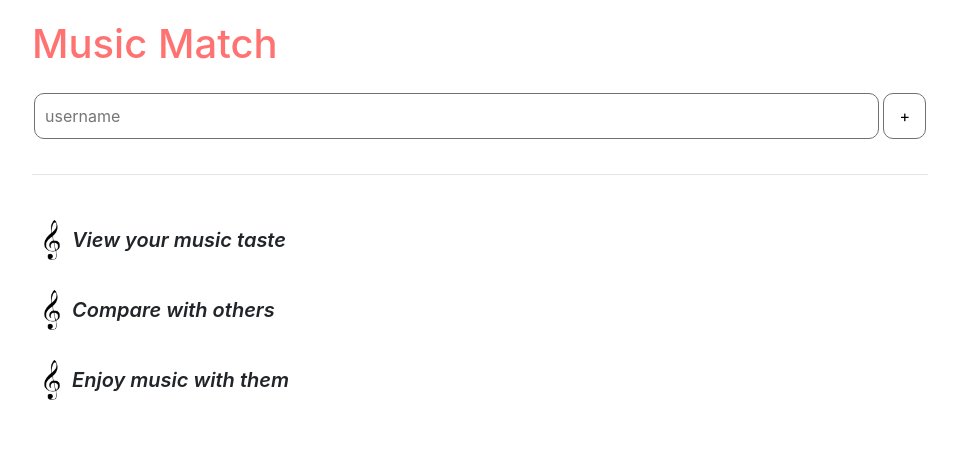
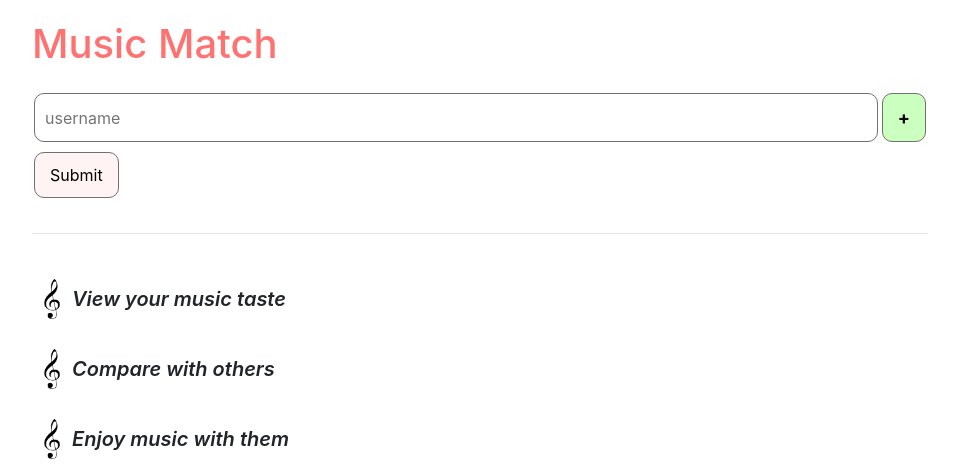
Before and after one commit to Nickvs99/MusicMatch, a Django app: page / in a window 1280 px wide. Shown: the part 72-545 px from the top of the page, without its empty margins (160-1119 px from the left). Run offline with Django 3.2, Linux system fonts and the light colour scheme; parts of the project's set-up code (start-up, migrations or seed data) failed here and were passed over; some libraries are stand-ins or nearby versions.

Commit message:
Userfields can now be added and removed by the user

```diff
--- a/MusicMatch/main/static/main/css/styles.css
+++ b/MusicMatch/main/static/main/css/styles.css
@@ -1,5 +1,6 @@
 body {
   width: 100%;
+  font-size: 16px;
 }
 
 button {
@@ -93,6 +94,24 @@ hr {
           flex: 1;
 }
 
+.add-user {
+  background-color: #CBFFC0;
+  font-size: 18px;
+  font-weight: bold;
+}
+
+.do-nothing {
+  background-color: #DCDCDC;
+  font-size: 18px;
+  font-weight: bold;
+}
+
+.remove-user {
+  background-color: #FF7272;
+  font-size: 18px;
+  font-weight: bolder;
+}
+
 .flexbox {
   display: -webkit-box;
   display: -ms-flexbox;
@@ -109,4 +128,37 @@ hr {
   font-weight: 600;
   font-style: italic;
 }
+
+.submit {
+  background-color: #FFF3F3;
+}
+
+.expand {
+  -webkit-animation: expand 0.2s ease-out;
+          animation: expand 0.2s ease-out;
+}
+
+.shrink {
+  -webkit-animation: expand 0.2s ease-in-out;
+          animation: expand 0.2s ease-in-out;
+  animation-direction: reverse;
+}
+
+@-webkit-keyframes expand {
+  0% {
+    max-height: 0px;
+  }
+  100% {
+    max-height: 100px;
+  }
+}
+
+@keyframes expand {
+  0% {
+    max-height: 0px;
+  }
+  100% {
+    max-height: 100px;
+  }
+}
 /*# sourceMappingURL=styles.css.map */
--- a/MusicMatch/main/static/main/css/styles.scss
+++ b/MusicMatch/main/static/main/css/styles.scss
@@ -5,6 +5,7 @@ $border-color: #707070;
 
 body {
     width:100%;
+    font-size: 16px;
 }
 
 button {
@@ -97,6 +98,24 @@ hr {
     flex:1;
 }
 
+.add-user {
+    background-color: #CBFFC0;
+    font-size:18px;
+    font-weight: bold;
+}
+
+.do-nothing{
+    background-color: #DCDCDC;
+    font-size:18px;
+    font-weight: bold;
+}
+
+.remove-user {
+    background-color: $theme-color-bright;
+    font-size:18px;
+    font-weight: bolder;
+}
+
 .flexbox {
     display:flex;
 }
@@ -111,3 +130,25 @@ hr {
     font-weight: 600;
     font-style: italic;
 }
+
+.submit {
+    background-color: $theme-color-light;
+}
+
+.expand {
+    animation: expand 0.2s ease-out;
+}
+
+.shrink {
+    animation: expand 0.2s ease-in-out;
+    animation-direction: reverse;
+}
+
+@keyframes expand {
+    0% {
+        max-height: 0px;
+    }
+    100% {
+        max-height: 100px;
+    }
+}
--- a/MusicMatch/main/static/main/js/base.js
+++ b/MusicMatch/main/static/main/js/base.js
@@ -14,4 +14,80 @@ document.addEventListener('DOMContentLoaded', () => {
         });
     }
 
-})
+    // Element with the username input and button for adding/removing extra fields
+    // child 0 is the input, child 1 is the button
+    let userField = document.getElementById("formUsernames").children[0];
+    let addButton = userField.children[1];
+    addButton.onclick = addUserField;
+});
+
+function addUserField() {
+
+  let form = document.getElementById("formUsernames");
+
+  // Get the userfield associated with the button
+  let userField = this.parentNode;
+
+  let clone = userField.cloneNode(true);
+  clone.children[1].value = null;
+
+  form.insertBefore(clone, document.getElementById("submitForm"));
+
+  // Convert this add button to a remove button
+  let width = this.offsetWidth;
+  this.classList.remove("add-user");
+  this.classList.add("remove-user");
+  this.innerHTML = "-";
+  this.style.width = width + "px";
+
+  this.classList.remove("expand")
+
+  let button = clone.children[1];
+
+  // If the maximum number of fields is required, set the cloned button
+  // to an action which does nothing
+  if (form.children.length >= 6){
+    button.onclick = () => {return false};
+    button.classList.remove("add-user");
+    button.classList.add("do-nothing");
+    button.innerHTML = "O";
+    button.style.width = width + "px";
+  }
+  else {
+    button.onclick = addUserField;
+  }
+
+  // Set the expand animation
+  clone.classList.add("expand");
+  clone.addEventListener("animationend", () => {
+  clone.classList.remove("expand");
+
+  });
+
+  this.onclick = removeUserField;
+
+  return false;
+}
+
+function removeUserField() {
+
+  // Set the shrink animation
+  this.parentNode.classList.add("shrink");
+  this.parentNode.addEventListener("animationend", () => {
+    this.parentNode.remove();
+  });
+
+  let form = document.getElementById("formUsernames");
+  let lastUserField = form.children[form.children.length - 2].children[1];
+
+  // When a userfield is removed, set the last button to an add button
+  // since there are now less than the max amount of field.
+  if(!lastUserField.classList.contains("add-user")){
+    lastUserField.classList.remove("do-nothing");
+    lastUserField.classList.add("add-user");
+    lastUserField.innerHTML = "+";
+    lastUserField.onclick = addUserField
+  }
+
+  return false;
+}
--- a/MusicMatch/main/templates/main/index.html
+++ b/MusicMatch/main/templates/main/index.html
@@ -14,10 +14,14 @@
 
     <h1 class="title">Music Match</h1>
 
-    <form class="flexbox">
-        <input name="username" class="input-text" type="text" placeholder="username" id="inputUsername"/>
-        <button type="submit" class="add-user-button">+</button>
+    <form id="formUsernames">
 
+        <div class="flexbox user-field">
+            <input name="username" class="input-text" type="text" placeholder="username" id="inputUsername"/>
+            <button class="add-user">+</button>
+        </div>
+
+        <button type="submit" class="submit" id="submitForm">Submit</button>
     </form>
 
     <hr>
```
Also changed, not shown: 1 other file.
